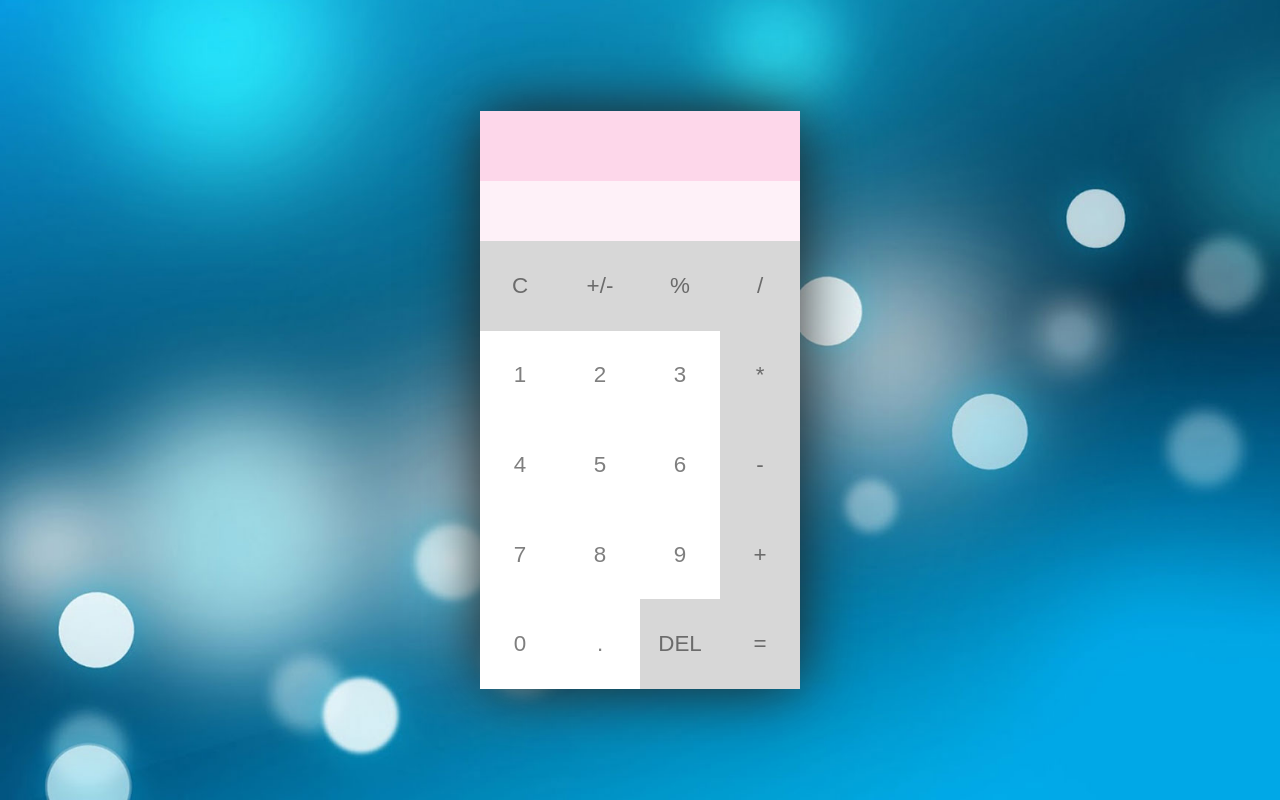
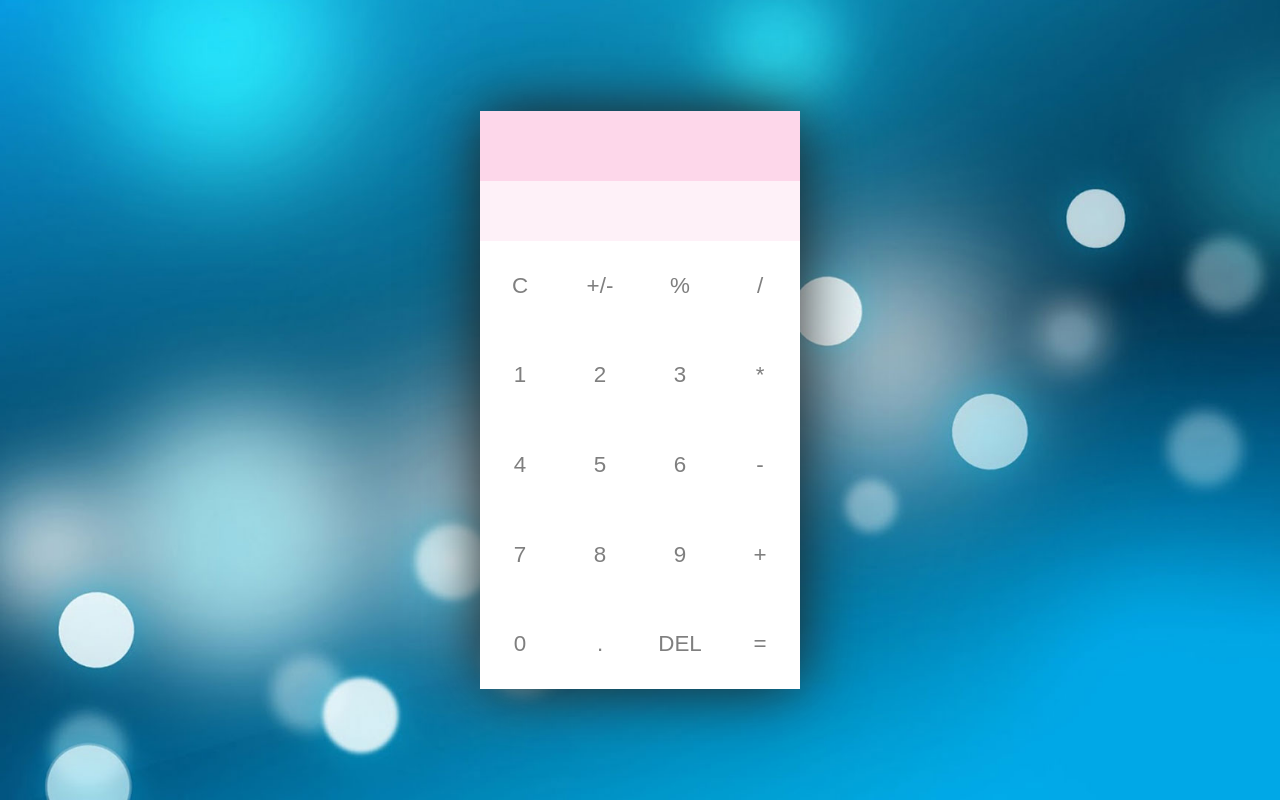
Before and after one commit to adamwojnicki/react-calculator, a React app: page / in a window 1280 px wide. Built offline with nearby package versions, Linux system fonts and the light colour scheme; a web font is replaced by a local one.

Commit message:
Commit 09: Refactored operator logic, refactored conditional key styling

```diff
--- a/src/Calculator.js
+++ b/src/Calculator.js
@@ -28,7 +28,7 @@ class Calculator extends React.Component {
     handleEqual() {
         this.setState(
             {
-                output: eval(this.state.input),
+                output: eval(this.state.input)
             }
         )
     }
@@ -68,7 +68,7 @@ class Calculator extends React.Component {
                     <Key handleClick={this.handleInput}>+</Key>
                     <Key handleClick={this.handleInput}>0</Key>
                     <Key handleClick={this.handleInput}>.</Key>
-                    <Key handleClick={this.handleDEL}>DEL</Key>
+                    <Key handleClick={() => this.handleDEL()}>DEL</Key>
                     <Key handleClick={() => this.handleEqual()}>=</Key>
                 </div>
             </div>
--- a/src/Calculator.scss
+++ b/src/Calculator.scss
@@ -44,10 +44,10 @@
             color: $light-txt;
             background: $light-bg;
             cursor: pointer;
-        }
-        .operator {
-            background: $darkgrey-bg;
-            color: $darkgrey-txt;
+            .key--operator {
+                background: $darkgrey-bg;
+                color: $darkgrey-txt;
+            }
         }
     }
 }
--- a/src/components/Key.js
+++ b/src/components/Key.js
@@ -6,7 +6,7 @@ const isKeyOperator = val => {
 
 const Key = props => (
     <div
-        className={`calculator__keypad__key ${isKeyOperator(props.children) ? null : 'operator'}`}
+        className={`calculator__keypad__key ${isKeyOperator(props.children) ? '' : 'key--operator'}`}
         onClick={() => props.handleClick(props.children)}
     >
         {props.children}
```
